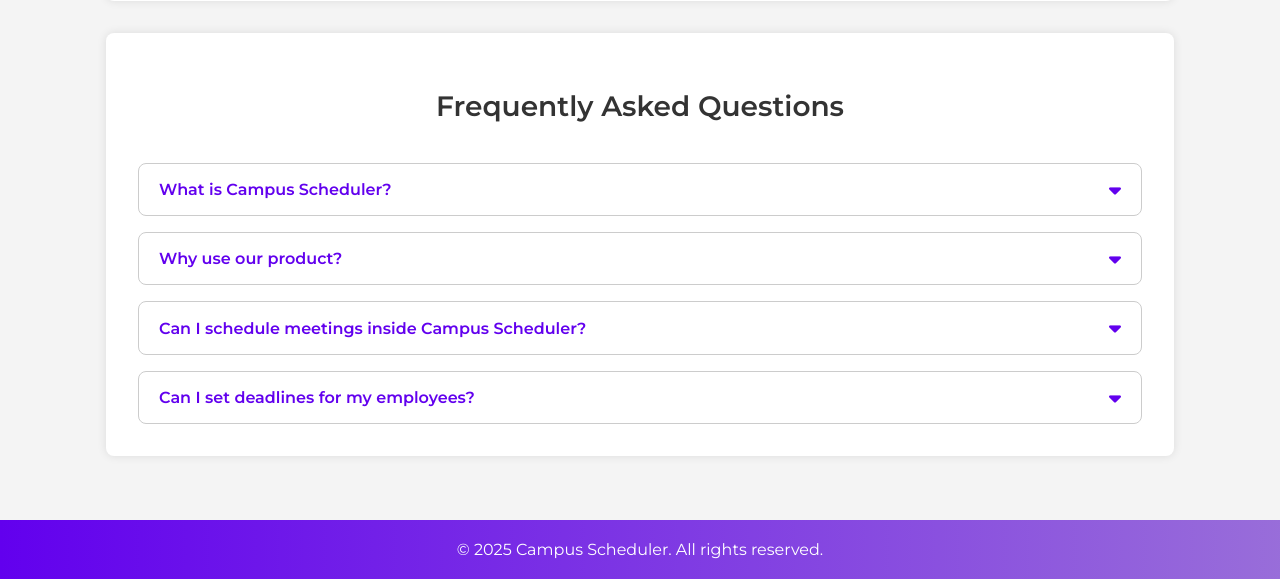
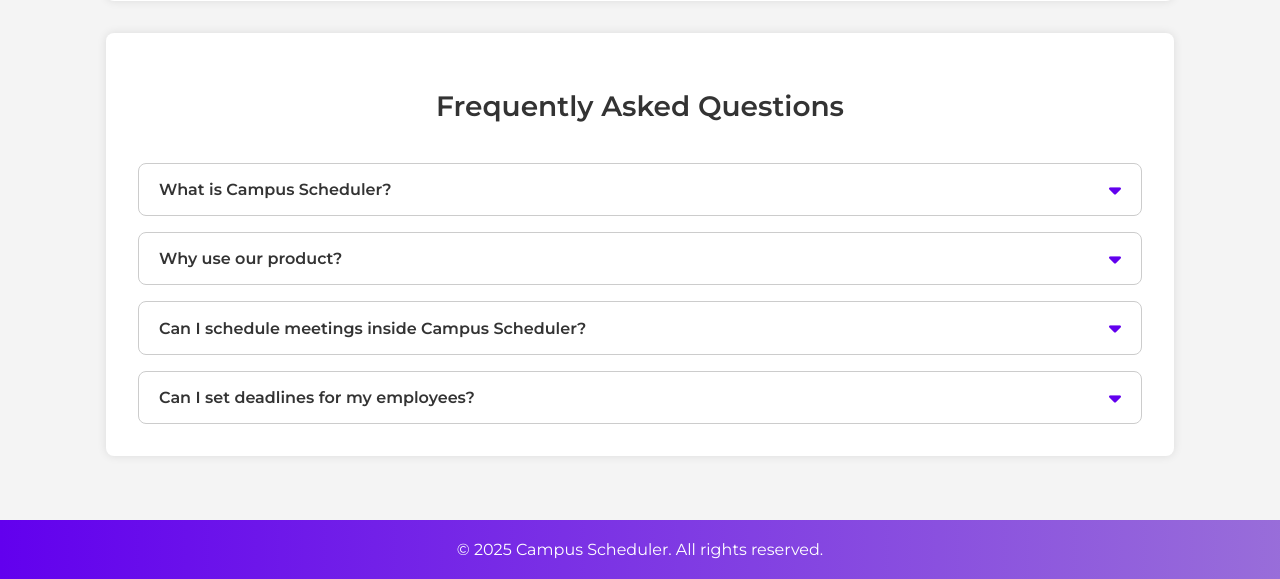
Before and after one commit to awerks/preginex, a Flask app: page / in a window 1280 px wide. Shown: the part 624-1203 px from the top of the page. Run offline with Flask 3, Linux system fonts and the light colour scheme; some libraries are stand-ins or nearby versions.

Commit message:
Update colors

```diff
--- a/static/css/styles.css
+++ b/static/css/styles.css
@@ -1576,9 +1576,7 @@ textarea {
     justify-content: space-between;
     gap: 1rem;
     background-color: var(--surface-color);
-    /*the white background*/
-    color: var(--primary-color);
-    /*the purple primary colour Illia was using*/
+    color: var(--on-background-color);
     cursor: pointer;
     border: 1px solid var(--input-border-color);
     /*making the cursor a pointer when hovering over it*/
```
